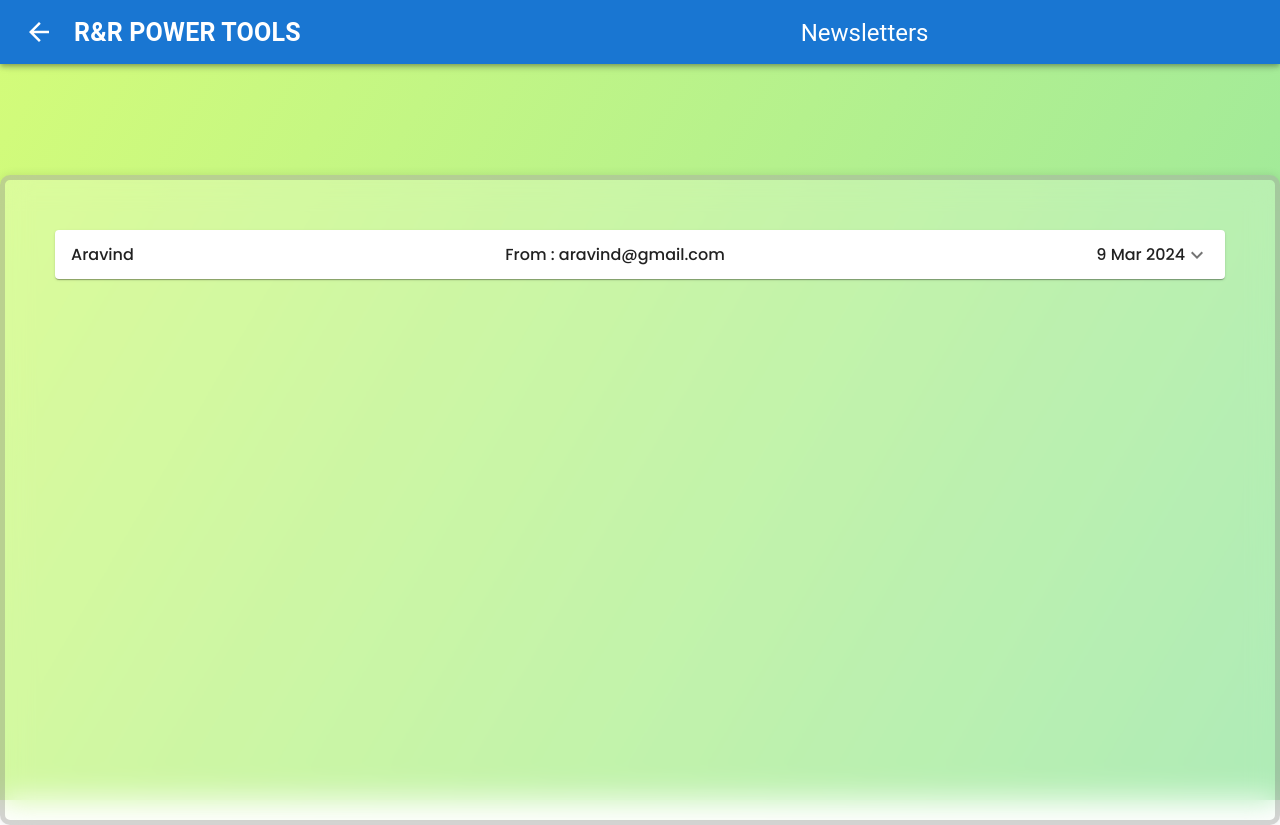
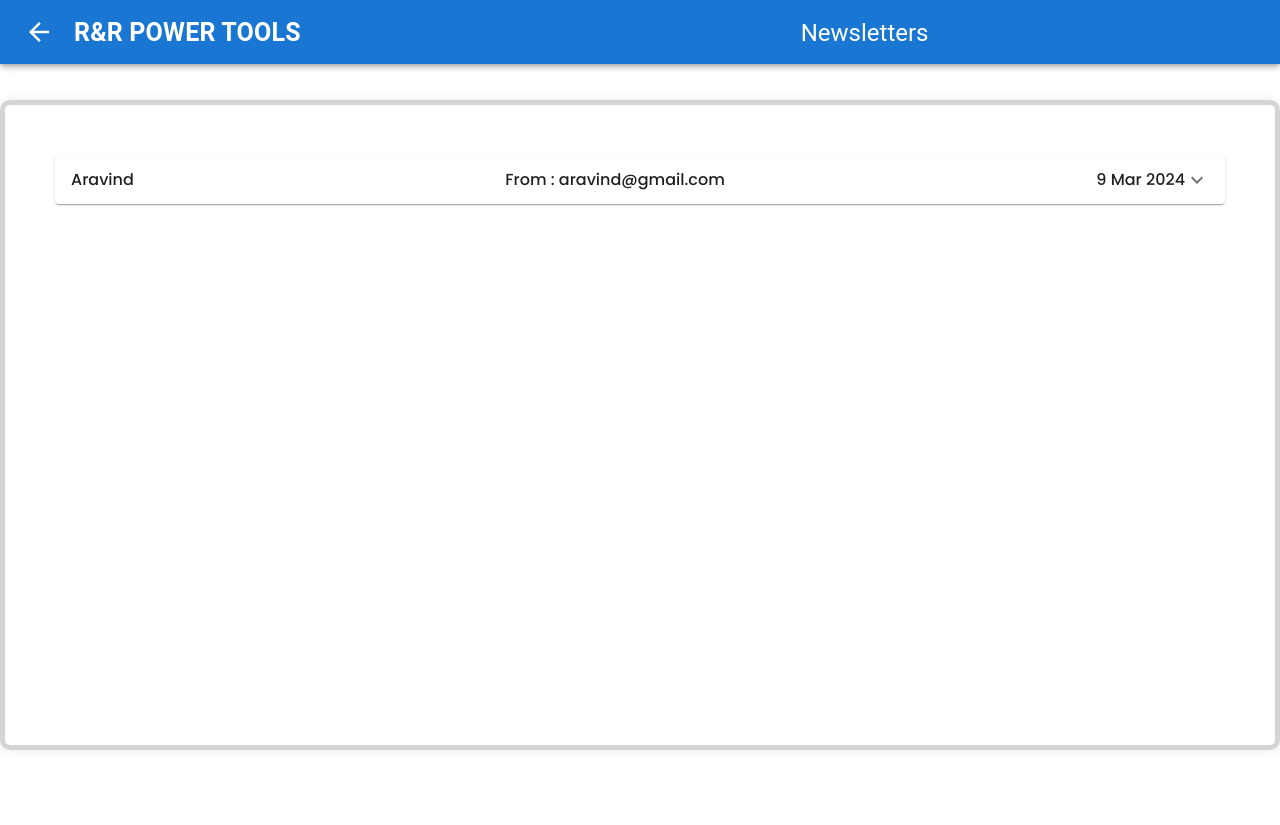
Before and after one commit to siv-0821/PowerTools, a React (Create React App) app: page /contactdetails in a window 1280 px wide. After the commit the page ends 800 px from the top, so only its background shows below. Built offline with nearby package versions, Linux system fonts and the light colour scheme.

Commit message:
confusion resolved on contact detail page

```diff
--- a/src/Components/ContactDetails/ContactDetails.css
+++ b/src/Components/ContactDetails/ContactDetails.css
@@ -1,4 +1,4 @@
-.body{
+.contactdetail-body{
     display: flex;
     justify-content: center;
     height: 100vh;
--- a/src/Components/ContactDetails/ContactDetails.jsx
+++ b/src/Components/ContactDetails/ContactDetails.jsx
@@ -11,7 +11,7 @@ function ContactDetails() {
     return (
         <>
             <NavBar value='Newsletters' />
-            <div className="body">
+            <div className="contactdetail-body">
 
                 <div className="messages">
                     <Accordion className="no">
```
